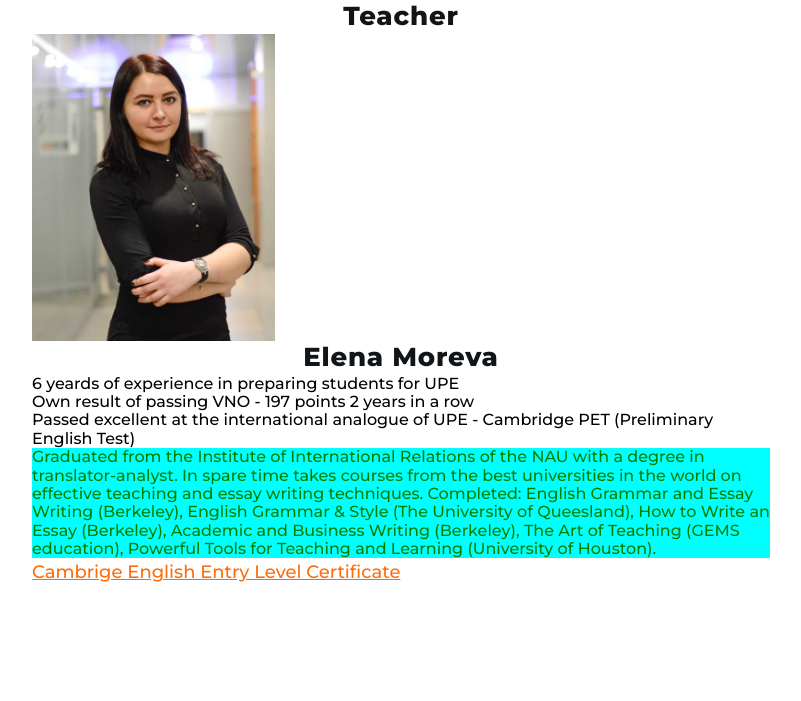
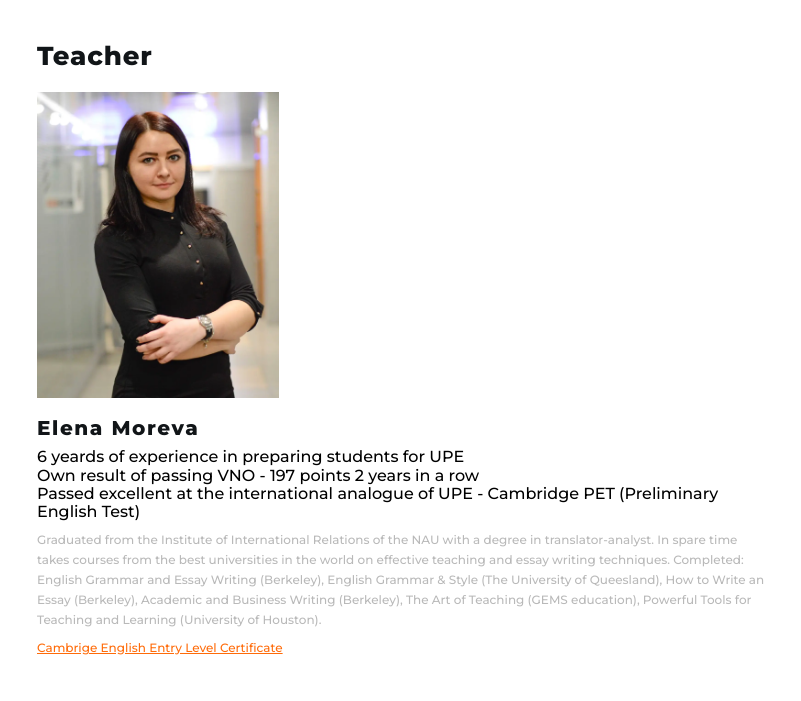
Before and after one commit to AnnaSobova/team_project11, a website built with Parcel: page src/index.html in a window 1280 px wide. Shown: the whole page, without its empty margins (239-1040 px from the left). Built offline with nearby package versions, Linux system fonts and the light colour scheme.

Commit message:
text color

```diff
--- a/src/index.html
+++ b/src/index.html
@@ -18,21 +18,41 @@
     <header>
     </header>
   <main>
-   <!--  -->
-    <div class="container ">
+
+
+   <!-- START -->
+   <section class="section">
+     <div class="container section__space ">
       <h2 class="section-title about" > Teacher</h2>
-   <img srcset="./images/teacher.jpg 1x, ./images/teacher.jpg 2x"
-   src="./images/teacher.jpg" alt="young woman" width="243"
-     height="206"/>
+
+      <picture class="about__pic">
+
+        <source srcset="./images/teacher.webp 1x, ./images/teacher.webp 2x" media="(min-width:1680px)"
+          type="image/webp">
+
+        <source srcset="./images/teacher@2x.webp 1x, ./images/teacher@2x.webp 2x" media="(min-width:768px)"
+          type="image/webp">
+
+        <source srcset="./images/teacher@2x.webp 1x, ./images/teacher@2x.webp 2x" media="(max-width:767.98px)"
+          type="image/webp">
+
+        <source srcset="./images/teacher.jpg 1x, ./images/teacher.jpg 2x" media="(min-width:1680px)">
+
+        <source srcset="./images/teacher@2x.jpg 1x, ./images/teacher@2x.jpg 2x" media="(min-width:768px)">
+
+        <source srcset="./images/teacher@2x.jpg 1x, ./images/teacher@2x.jpg 2x" media="(max-width:767.98px)">
+
+        <img src="./images/teacher.jpg" alt="young woman" width="242px" height="306px"/>
+      </picture>
 
      <div>
-      <p class="section-title">Elena Moreva</p>
-      <ul>
-        <li class="">6 yeards of experience in preparing students for UPE</li>
-        <li class="">Own result of passing VNO - 197 points 2 years in a row</li>
-        <li class="">Passed excellent at the international analogue of UPE - Cambridge PET (Preliminary English Test)
+      <h3 class="teacher-name">Elena Moreva</h3>
+      <ul class="experience">
+        <li class="experience__item">6 yeards of experience in preparing students for UPE</li>
+        <li class="experience__item">Own result of passing VNO - 197 points 2 years in a row</li>
+        <li class="experience__item">Passed excellent at the international analogue of UPE - Cambridge PET (Preliminary English Test)
         </ul>
-      <p class="text-color">Graduated from the Institute of International Relations of the NAU with a degree in
+      <p class="experience__history">Graduated from the Institute of International Relations of the NAU with a degree in
         translator-analyst.
         In spare time takes courses from the best universities in the world on effective teaching and essay writing
         techniques.
@@ -45,6 +65,13 @@
       <a class="certificate-link" href=" "> Cambrige English Entry Level Certificate </a>
             </div>
           </div>
+   </section>
+
+  <!-- FINISH -->
+
+
+
+
   </main>
 
     <!-- Скрипт идёт последним в разметке. В нём уже подключен главный SASS-файл. -->
--- a/src/sass/layout/_about.scss
+++ b/src/sass/layout/_about.scss
@@ -1,18 +1,41 @@
+.section__space{
+    padding-left: 20px;
+}
+
+
 .certificate-link {
-    font-family: 'Montserrat';
     font-weight: 500;
-    font-size: 18px;
-     line-height: 28px;
+    font-size: 12px;
+    line-height: 20px;
     text-decoration-line: underline;
     color: var(--accent-color);
 }
 
-.text-color{
-    color: green;
+.about{
+    text-align: start;
+
 }
-.about{
-    text-align: none;
+
+.about__pic{
+ margin: 20px;
 }
-.text-color{
-    background-color: aqua;
+.teacher-name{
+font-family: 'Montserrat';
+font-weight: 800;
+font-size: 20px;
+line-height: 24px;
+letter-spacing: 0.08em;
+color: var(--primary-text-color);
+
+
+padding-bottom:8px;
 }
+.experience__history{
+   font-weight: 500;
+   font-size: 12px;
+   line-height: 20px;
+   color: var(--tertiary-text-color);
+   padding-top: 8px;
+   padding-bottom: 8px;
+
+}
```
Also changed, not shown: css/main.css, css/main.min.css, 2 other files.
